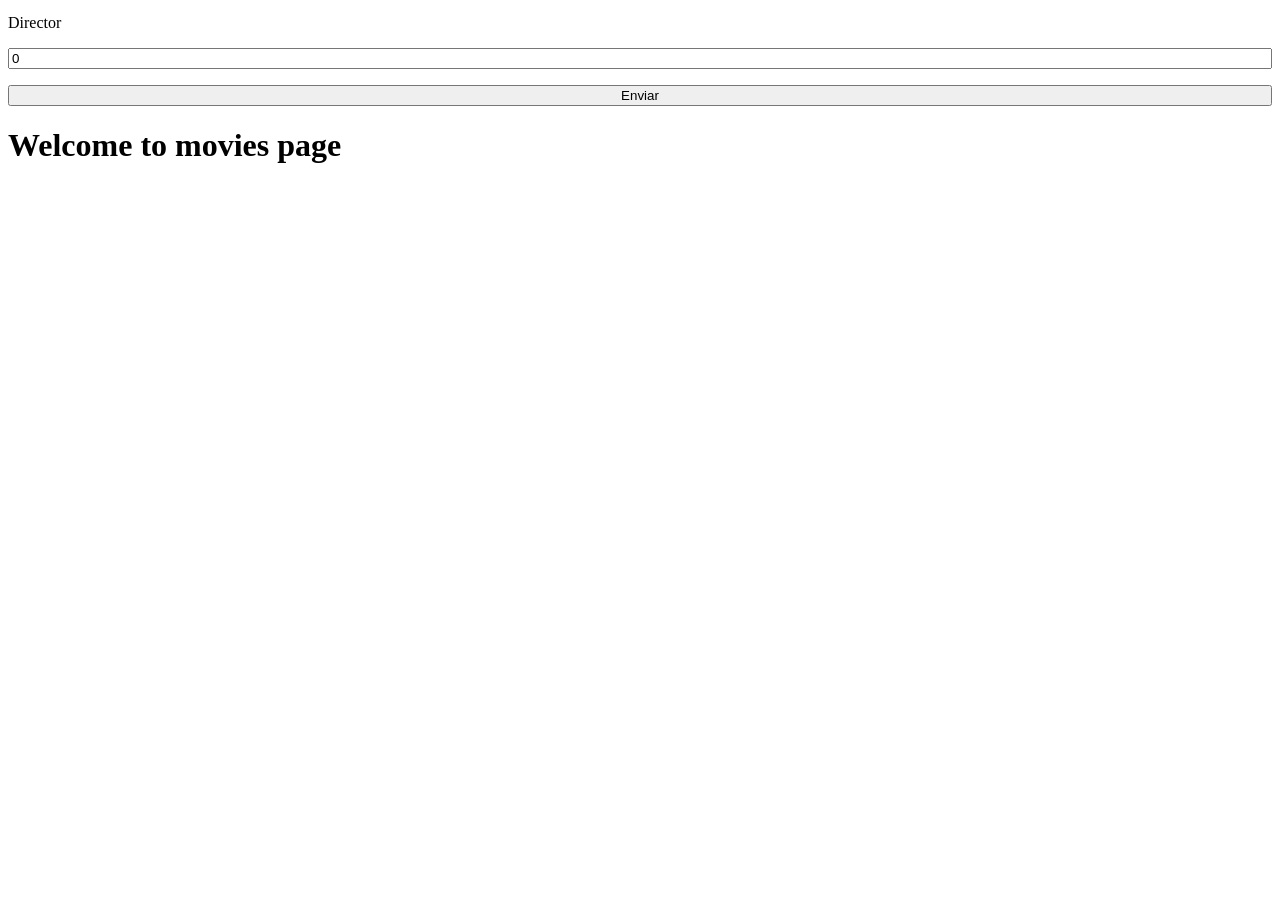
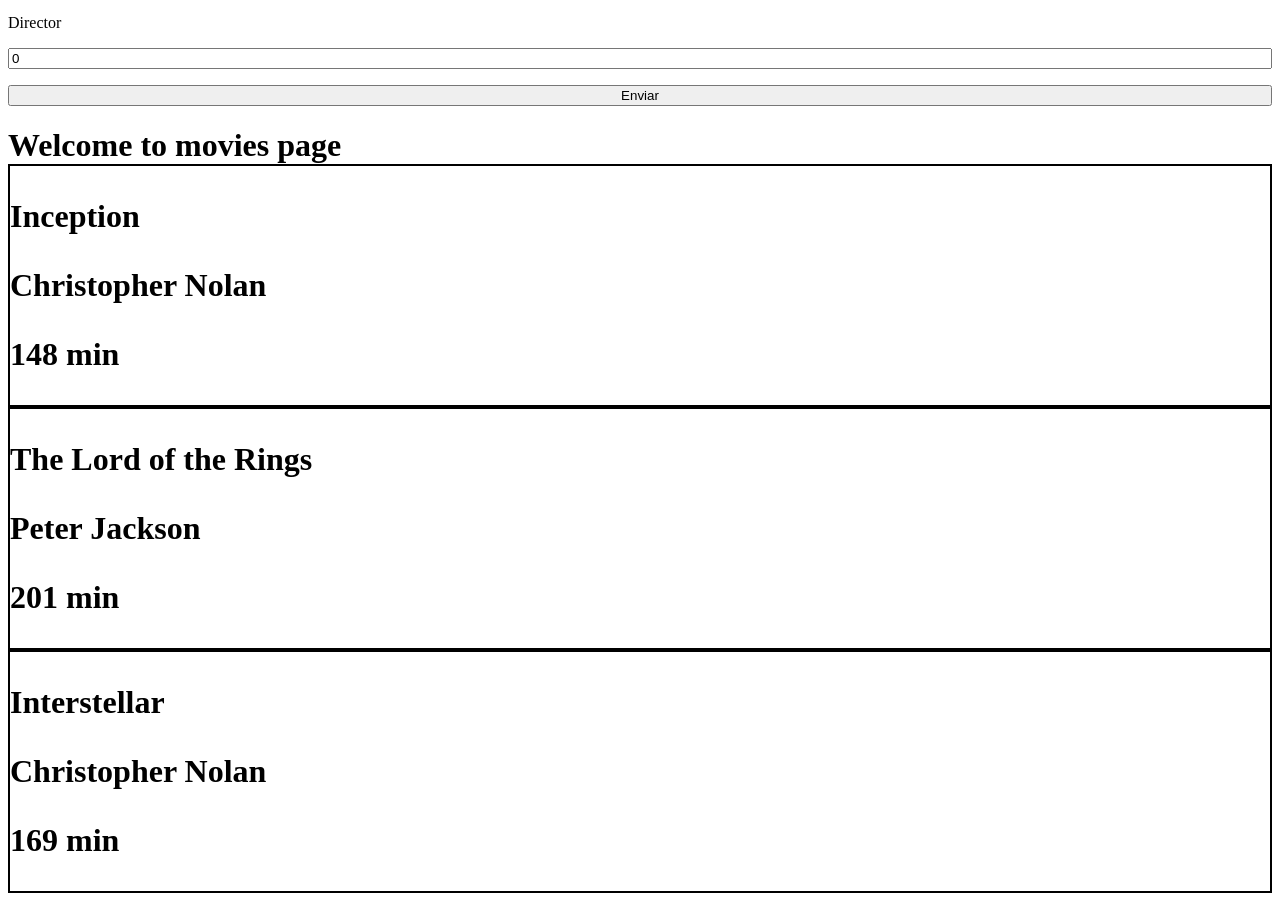
Before and after one commit to Chaparro10/Vue-Curso, a Vue app in the folder my-vue-project/: page /movies in a window 1280 px wide. Shown: the part 2043-2958 px from the top of the page. Before the commit the page ends 2229 px from the top, so only its background shows below. Built offline with nearby package versions, Linux system fonts and the light colour scheme.

Commit message:
gestion de estado con pinia

```diff
--- a/my-vue-project/package.json
+++ b/my-vue-project/package.json
@@ -9,6 +9,7 @@
     "preview": "vite preview"
   },
   "dependencies": {
+    "pinia": "^3.0.4",
     "vue": "^3.5.24",
     "vue-router": "^4.6.3"
   },
--- a/my-vue-project/src/main.js
+++ b/my-vue-project/src/main.js
@@ -2,5 +2,7 @@ import { createApp } from 'vue'
 import './style.css'
 import App from './App.vue'
 import router from './router'
+import {createPinia} from 'pinia'
 
-createApp(App).use(router).mount('#app')
+const pinia = createPinia();
+createApp(App).use(router).use(pinia).mount('#app')
--- /dev/null
+++ b/my-vue-project/src/stores/movie.store.js
@@ -0,0 +1,23 @@
+import { defineStore } from "pinia";
+import { reactive } from "vue";
+
+export const useMovieStore = defineStore("movie", () => {
+  const movies = reactive([
+    { title: "Inception", duration: "148 min", director: "Christopher Nolan" },
+    {
+      title: "The Lord of the Rings",
+      duration: "201 min",
+      director: "Peter Jackson",
+    },
+    {
+      title: "Interstellar",
+      duration: "169 min",
+      director: "Christopher Nolan",
+    },
+  ]);
+
+  const addMovie=(movie)=>movies.push(movie);
+
+  return {movies,addMovie};
+
+});
--- a/my-vue-project/src/views/CreateMovie.vue
+++ b/my-vue-project/src/views/CreateMovie.vue
@@ -1,9 +1,50 @@
-<script setup></script>
+<script setup>
+import { reactive } from 'vue';
+
+import { useRouter } from "vue-router";
+import { useMovieStore } from "../stores/movie.store";
+
+const router = useRouter();
+const movies = useMovieStore();
+
+const movie = reactive({
+  title: "",
+  duration: 0,
+  director: 0,
+});
+
+const handleSubmit = () => {
+  if (!movie.title || !movie.duration || !movie.director) {
+    alert("Faltan campos por llenar");
+    return;
+  }
+  console.log("movie", movie);
+  movies.addMovie(movie);
+  router.push("/movies");
+};
+</script>
 
 <template>
-    <h1>
-        Welcome to create movie
-    </h1>
+  <h1>Welcome to create movie</h1>
+
+  <form @submit.prevent="handleSubmit" class="form">
+    <label for="title">Title</label>
+    <input v-model="movie.title" type="text" id="title" />
+
+    <label for="duration">Duration</label>
+    <input v-model="movie.duration" type="number" id="duration" />
+
+    <label for="director">Director</label>
+    <input v-model="movie.director" type="text" id="director" />
+
+    <button>Enviar</button>
+  </form>
 </template>
 
-<style></style>
+<style scoped>
+.form {
+  display: flex;
+  flex-direction: column;
+  gap: 1rem;
+}
+</style>
--- a/my-vue-project/src/views/Movies.vue
+++ b/my-vue-project/src/views/Movies.vue
@@ -1,9 +1,24 @@
-<script setup></script>
+<script setup>
+import { useMovieStore } from "../stores/movie.store";
+
+const movies = useMovieStore();
+</script>
 
 <template>
-    <h1>
-        Welcome to movies page
-    </h1>
+  <h1>
+    Welcome to movies page
+
+    <div class="movie" v-for="movie in movies.movies">
+      <p>{{ movie.title }}</p>
+      <p>{{ movie.director }}</p>
+      <p>{{ movie.duration }}</p>
+    </div>
+  </h1>
 </template>
 
-<style scoped></style>
+<style scoped>
+
+.movie{
+    border: solid 2px black;
+}
+</style>
```
Also changed, not shown: 1 other file (tests, documents, lock files or other folders).
